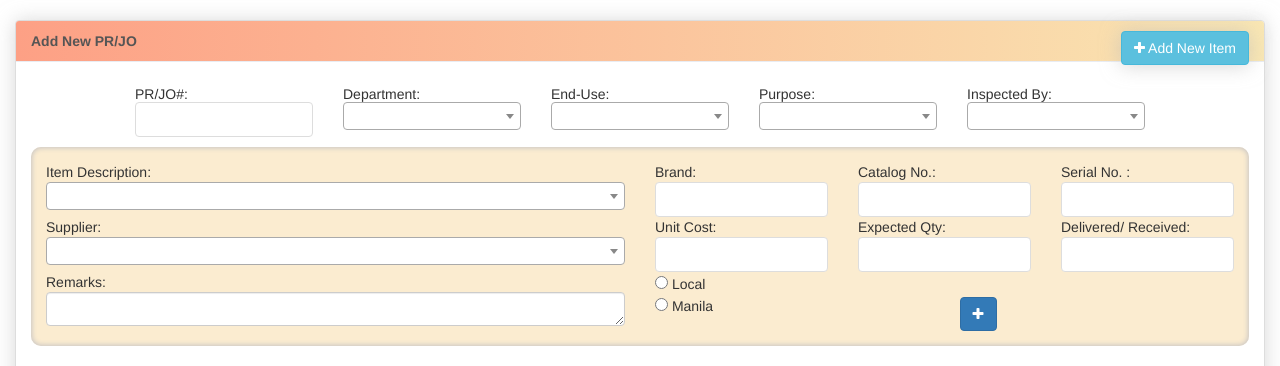
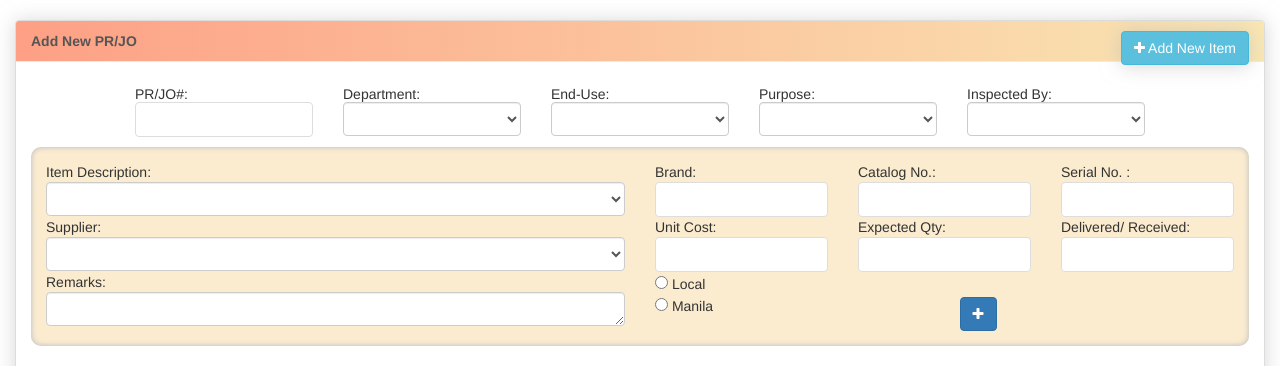
Before and after one commit to JonahBenares/inventory, a CodeIgniter app: page /inventory/index.php/receive/add_receive_second in a window 1280 px wide. Shown: the top 366 px of the page. Run offline with CodeIgniter, Linux system fonts and the light colour scheme; the visitor is signed in with stand-in values (Sample User, id 1); tables that the repository leaves empty or names only in its code hold one stand-in row (values such as "Sample post"); data that the repository does not hold is empty; some libraries are stand-ins or nearby versions.

Commit message:
remove select2 in add receive second

```diff
--- a/application/views/receive/add_receive_second.php
+++ b/application/views/receive/add_receive_second.php
@@ -87,7 +87,7 @@
 							</div>
 							<div class="col-lg-2">
 								<h5>Department:
-									<select name="department" id='department' class="form-control select2">
+									<select name="department" id='department' class="form-control selectdept">
 										<option value = ""></option>
 										<?php foreach($department AS $dep){ ?>
 										<option value = "<?php echo $dep->department_id;?>"><?php echo $dep->department_name;?></option>
@@ -348,7 +348,3 @@
 			</div>
 		</div>
 	</div>
-
-<script>
-    $('.select2').select2();
-</script>
--- a/assets/js/receive.js
+++ b/assets/js/receive.js
@@ -225,9 +225,13 @@ function selectPRNO(valu,dept,enduse,purposeid,inspected_by) {
 
     $("#prno").val(valu);
     $("#department").val(dept);
+
+
+
     $("#enduse").val(enduse);
     $("#purpose").val(purposeid);
     $("#inspected").val(inspected_by);
+
  //   $("#purpose").val(purpose1);
 
    /* $("#purpose_id").val(purposeid);*/
@@ -314,6 +318,8 @@ var numOfTrue=0;
          alert('Item must not be empty. Please choose/click from the suggested item list.');
     }else if(unitcost==''){
          alert('Unit Cost must not be empty.');
+    }else if(recqty==''){
+         alert('Delivered/Received quantity must not be empty.');
     }else {
     	  var rowCount = $('#item_body tr').length;
     	  count=rowCount+1;
```
